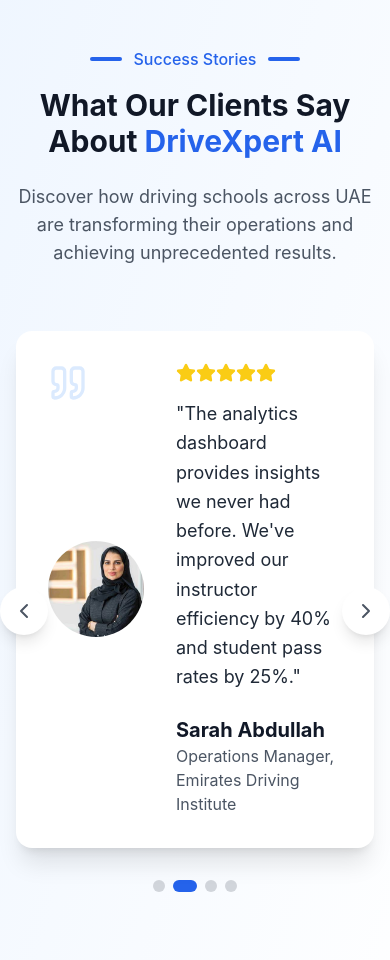
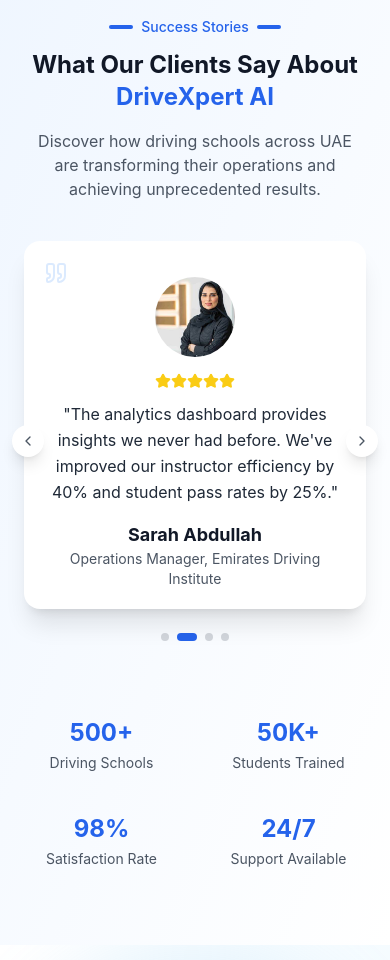
Before and after one commit to Ayman-Shakil192/drivexpert-ai, a React (Vite) app: page / in a window 390 px wide. Shown: the part 11040-12000 px from the top of the page. Built offline with nearby package versions, Linux system fonts and the light colour scheme.

Commit message:
update ui to render data on smaller devices

```diff
--- a/src/components/Testimonials.jsx
+++ b/src/components/Testimonials.jsx
@@ -110,7 +110,7 @@
   return (
     <section
       id="testimonials"
-      className="py-24 px-4 bg-gradient-to-br from-blue-50 to-white overflow-hidden"
+      className="py-16 md:py-24 px-4 bg-gradient-to-br from-blue-50 to-white overflow-hidden"
       ref={ref}
     >
       <div className="container mx-auto">
@@ -120,30 +120,32 @@
           variants={containerVariants}
           className="max-w-6xl mx-auto"
         >
-          {/* Section header */}
+          {/* Section header - More compact for mobile */}
           <motion.div
-            className="text-center mb-16"
+            className="text-center mb-10 md:mb-16"
             variants={containerVariants}
           >
-            <div className="inline-flex items-center justify-center mb-4">
-              <span className="h-1 w-8 bg-blue-600 rounded"></span>
-              <p className="mx-3 text-blue-600 font-medium">Success Stories</p>
-              <span className="h-1 w-8 bg-blue-600 rounded"></span>
+            <div className="inline-flex items-center justify-center mb-3 md:mb-4">
+              <span className="h-1 w-6 md:w-8 bg-blue-600 rounded"></span>
+              <p className="mx-2 md:mx-3 text-sm md:text-base text-blue-600 font-medium">
+                Success Stories
+              </p>
+              <span className="h-1 w-6 md:w-8 bg-blue-600 rounded"></span>
             </div>
 
-            <h2 className="text-3xl md:text-4xl xl:text-5xl font-bold text-gray-900 mb-6">
+            <h2 className="text-2xl md:text-4xl xl:text-5xl font-bold text-gray-900 mb-4 md:mb-6 px-2">
               What Our Clients Say About{" "}
               <span className="text-blue-600">DriveXpert AI</span>
             </h2>
 
-            <p className="text-lg md:text-xl text-gray-600 max-w-2xl mx-auto">
+            <p className="text-base md:text-xl text-gray-600 max-w-2xl mx-auto px-2">
               Discover how driving schools across UAE are transforming their
               operations and achieving unprecedented results.
             </p>
           </motion.div>
 
-          {/* Testimonial carousel */}
-          <div className="relative">
+          {/* Testimonial carousel - Adjusted for mobile */}
+          <div className="relative px-2">
             <AnimatePresence mode="wait" custom={currentIndex}>
               <motion.div
                 key={currentIndex}
@@ -170,12 +172,13 @@
                 }}
                 className="max-w-4xl mx-auto"
               >
-                <div className="bg-white rounded-2xl shadow-xl p-8 md:p-12 relative">
-                  <Quote className="absolute top-8 left-8 w-10 h-10 text-blue-100" />
+                <div className="bg-white rounded-2xl shadow-xl p-5 md:p-8 lg:p-12 relative">
+                  <Quote className="absolute top-5 left-5 md:top-8 md:left-8 w-6 h-6 md:w-10 md:h-10 text-blue-100" />
 
-                  <div className="flex flex-wrap items-center gap-8">
+                  {/* Flex column on mobile, row on larger screens */}
+                  <div className="flex flex-col md:flex-row items-center gap-4 md:gap-8 pt-4">
                     <motion.div
-                      className="w-24 h-24 rounded-full overflow-hidden flex-shrink-0"
+                      className="w-20 h-20 md:w-24 md:h-24 rounded-full overflow-hidden flex-shrink-0"
                       whileHover={{ scale: 1.1 }}
                       transition={{ duration: 0.3 }}
                     >
@@ -186,12 +189,12 @@
                       />
                     </motion.div>
 
-                    <div className="flex-1">
-                      <div className="flex items-center mb-4">
+                    <div className="flex-1 text-center md:text-left">
+                      <div className="flex justify-center md:justify-start items-center mb-3 md:mb-4">
                         {Array.from({ length: 5 }).map((_, i) => (
                           <Star
                             key={i}
-                            className={`w-5 h-5 ${
+                            className={`w-4 h-4 md:w-5 md:h-5 ${
                               i < testimonialData[currentIndex].rating
                                 ? "text-yellow-400 fill-current"
                                 : "text-gray-300"
@@ -200,15 +203,15 @@
                         ))}
                       </div>
 
-                      <p className="text-gray-800 text-lg md:text-xl leading-relaxed mb-6">
+                      <p className="text-gray-800 text-base md:text-lg lg:text-xl leading-relaxed mb-4 md:mb-6">
                         "{testimonialData[currentIndex].content}"
                       </p>
 
                       <div>
-                        <h4 className="font-bold text-xl text-gray-900">
+                        <h4 className="font-bold text-lg md:text-xl text-gray-900">
                           {testimonialData[currentIndex].name}
                         </h4>
-                        <p className="text-gray-600">
+                        <p className="text-sm md:text-base text-gray-600">
                           {testimonialData[currentIndex].role},{" "}
                           {testimonialData[currentIndex].company}
                         </p>
@@ -219,29 +222,29 @@
               </motion.div>
             </AnimatePresence>
 
-            {/* Navigation buttons */}
+            {/* Navigation buttons - Positioned closer on mobile */}
             <button
               onClick={prevTestimonial}
-              className="absolute left-0 top-1/2 -translate-y-1/2 -translate-x-4 md:-translate-x-12 bg-white rounded-full p-3 shadow-lg hover:shadow-xl transition-shadow group"
+              className="absolute left-0 top-1/2 -translate-y-1/2 -translate-x-1 md:-translate-x-4 lg:-translate-x-12 bg-white rounded-full p-2 md:p-3 shadow-lg hover:shadow-xl transition-shadow group"
             >
-              <ChevronLeft className="w-6 h-6 text-gray-600 group-hover:text-blue-600 transition-colors" />
+              <ChevronLeft className="w-4 h-4 md:w-6 md:h-6 text-gray-600 group-hover:text-blue-600 transition-colors" />
             </button>
             <button
               onClick={nextTestimonial}
-              className="absolute right-0 top-1/2 -translate-y-1/2 translate-x-4 md:translate-x-12 bg-white rounded-full p-3 shadow-lg hover:shadow-xl transition-shadow group"
+              className="absolute right-0 top-1/2 -translate-y-1/2 translate-x-1 md:translate-x-4 lg:translate-x-12 bg-white rounded-full p-2 md:p-3 shadow-lg hover:shadow-xl transition-shadow group"
             >
-              <ChevronRight className="w-6 h-6 text-gray-600 group-hover:text-blue-600 transition-colors" />
+              <ChevronRight className="w-4 h-4 md:w-6 md:h-6 text-gray-600 group-hover:text-blue-600 transition-colors" />
             </button>
 
             {/* Dots indicator */}
-            <div className="flex justify-center space-x-2 mt-8">
+            <div className="flex justify-center space-x-2 mt-6 md:mt-8">
               {testimonialData.map((_, index) => (
                 <button
                   key={index}
                   onClick={() => setCurrentIndex(index)}
-                  className={`w-3 h-3 rounded-full transition-all duration-300 ${
+                  className={`w-2 h-2 md:w-3 md:h-3 rounded-full transition-all duration-300 ${
                     index === currentIndex
-                      ? "bg-blue-600 w-6"
+                      ? "bg-blue-600 w-5 md:w-6"
                       : "bg-gray-300 hover:bg-gray-400"
                   }`}
                 />
@@ -249,9 +252,9 @@
             </div>
           </div>
 
-          {/* Trust indicators */}
+          {/* Trust indicators - 2 columns on mobile, 4 on larger screens */}
           <motion.div
-            className="grid grid-cols-2 md:grid-cols-4 gap-8 mt-24"
+            className="grid grid-cols-2 md:grid-cols-4 gap-4 md:gap-8 mt-16 md:mt-24"
             initial={{ opacity: 0, y: 40 }}
             animate={{
               opacity: inView ? 1 : 0,
@@ -267,14 +270,16 @@
             ].map((stat, index) => (
               <motion.div
                 key={index}
-                className="text-center"
+                className="text-center p-3 md:p-4"
                 whileHover={{ scale: 1.05 }}
                 transition={{ duration: 0.2 }}
               >
-                <div className="text-3xl md:text-4xl font-bold text-blue-600 mb-2">
+                <div className="text-2xl md:text-3xl lg:text-4xl font-bold text-blue-600 mb-1 md:mb-2">
                   {stat.number}
                 </div>
-                <div className="text-gray-600">{stat.label}</div>
+                <div className="text-sm md:text-base text-gray-600">
+                  {stat.label}
+                </div>
               </motion.div>
             ))}
           </motion.div>
```
